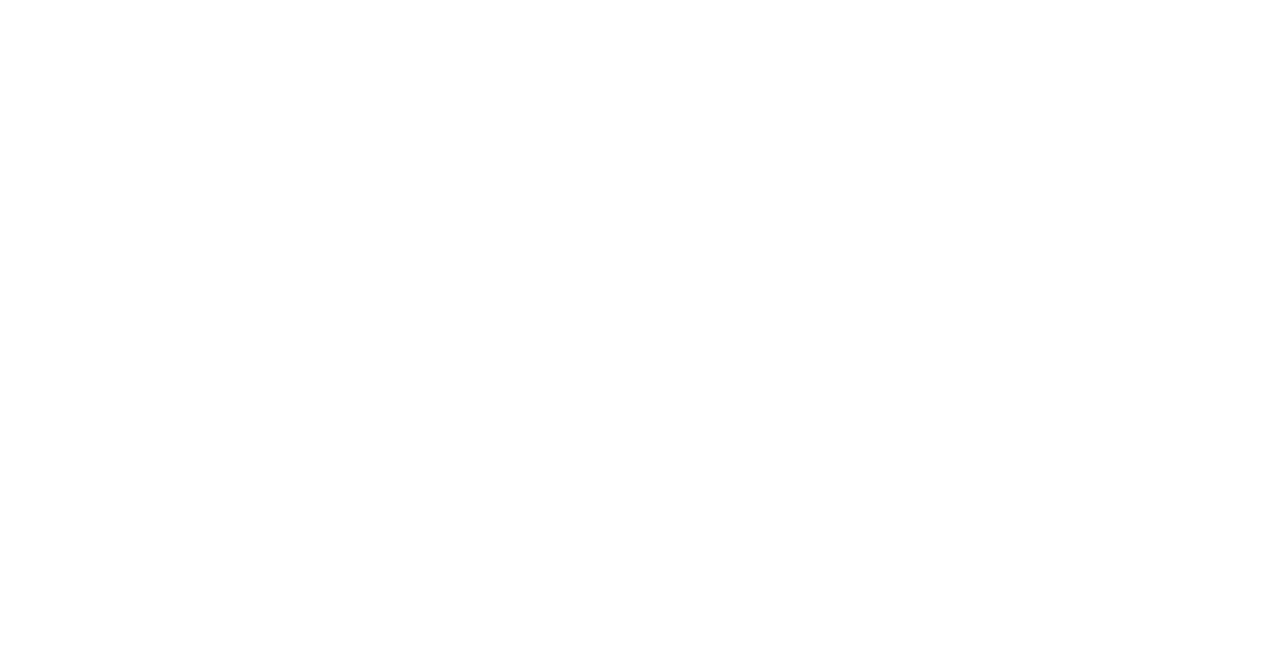
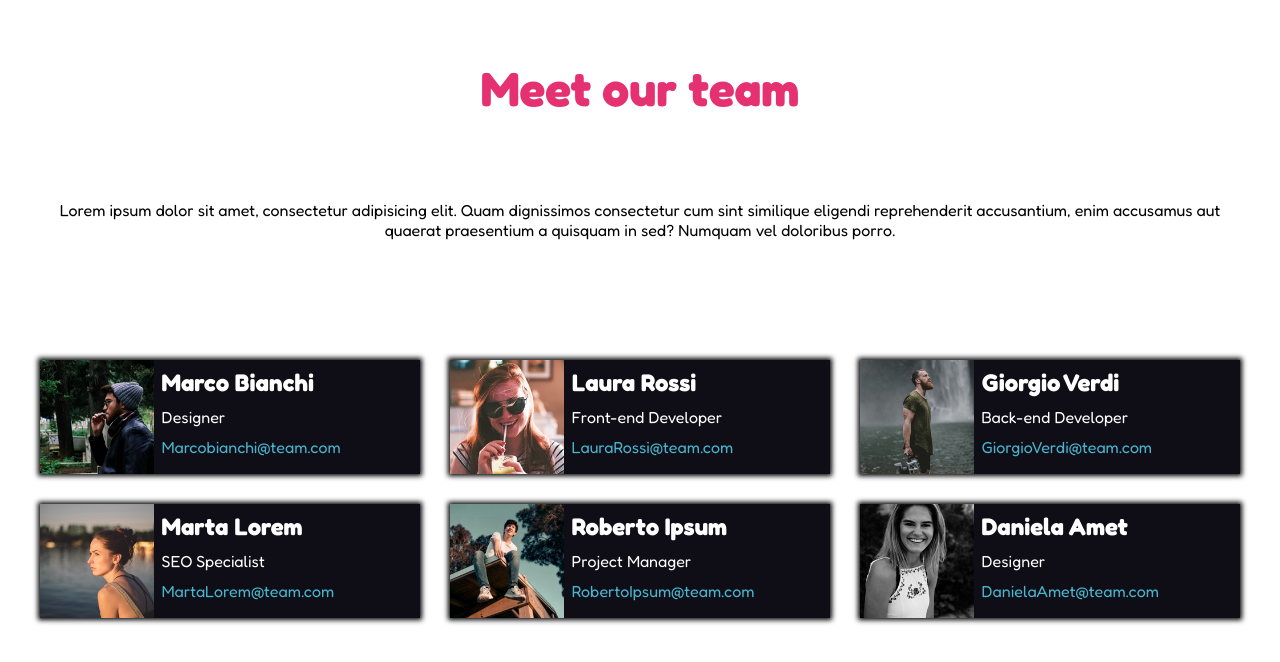
Before and after one commit to FrancescoBonandin/html-css-float-cards, a plain HTML site: page index.html in a window 1280 px wide. Drawn offline with Linux system fonts and the light colour scheme.

Commit message:
Fine esercizio

```diff
--- a/css/style.css
+++ b/css/style.css
@@ -10,6 +10,96 @@
 
 /*--GENERAL--*/
 
+*{
+    font-family: 'Fredoka', sans-serif;
+}
+
+main{
+    padding-bottom: 100px;
+}
+
+.container{
+    max-width: 1200px;
+    margin:0 auto;
+}
 
 
+.container section > p, h1{
+    text-align: center;
+}
+
+.float-left{
+    float: left;
+}
+
+.clearfix::after{
+    content: "";
+    display: table;
+    clear: both;
+}
+
 /*-----------*/
+
+/* header */
+
+header{
+    padding: 1em 0;
+}
+
+h1{
+    color: #E53170;
+    font-size: 3em;
+    line-height: 3em;
+}
+
+/*--------*/
+
+/*------SECTION 1--------*/
+
+section:first-of-type{
+    margin: 1.5em 0;
+
+}
+
+/*-----------------------*/
+
+
+/*------SECTION 2--------*/
+
+.cards-container{
+    margin-top: 10%;
+    width: 100%;
+}
+
+.card{
+    width: calc(100% / 3 - 20px);
+    background-color: #0F0E17;
+    margin: 0 0 30px 0;
+    box-shadow: 0 0 5px 2px black ;
+}
+
+.card-img{
+    width: 30%;
+}
+
+.card-info{
+    padding: 2%;
+}
+
+
+
+.card-info > :not(a){
+    color: white;
+    margin-bottom: 10px;
+}
+
+.card-info > a{
+    text-decoration: none;
+    color: #49B5CD;
+}
+
+.cards-container > .card:nth-of-type(3n+2){
+    margin: 0 30px;
+}
+
+/*-----------------------*/
--- a/index.html
+++ b/index.html
@@ -2,6 +2,7 @@
 <html lang="en">
 
     <head>
+
         <meta charset="UTF-8">
         <meta http-equiv="X-UA-Compatible" content="IE=edge">
         <meta name="viewport" content="width=device-width, initial-scale=1.0">
@@ -16,10 +17,145 @@
         <link rel="stylesheet" href="css/style.css">
 
         <title>Floating Cards</title>
+
     </head>
 
     <body>
 
+        <main>
+
+            <header>
+
+                <h1>Meet our team</h1>
+
+            </header>
+
+            <div class="container">
+
+                <!-- SECTION 1 -->
+
+                <section>
+
+                    <p>
+                        Lorem ipsum dolor sit amet, consectetur adipisicing elit. Quam dignissimos consectetur cum sint similique eligendi reprehenderit accusantium, enim accusamus aut quaerat praesentium a quisquam in sed? Numquam vel doloribus porro.
+                    </p>
+
+                </section>
+
+                <!-- END SECTION 1 -->
+
+                <!-- SECTION 2 -->
+
+                <section class="cards-container clearfix">
+
+                    <div class="card float-left clearfix">
+
+                        <img src="img/male1.png" alt="" class="float-left card-img">
+
+                        <div class="float-left card-info">
+
+                            <h2> Marco Bianchi</h2>
+
+                            <p>Designer</p>
+
+                            <a target="_blank" href="mailto:">Marcobianchi@team.com</a>
+
+                        </div>
+
+                    </div>
+
+                    <div class="card float-left clearfix">
+
+                        <img src="img/female1.png" alt="" class="float-left card-img">
+
+                        <div class="float-left card-info">
+
+                            <h2> Laura Rossi</h2>
+
+                            <p>Front-end Developer</p>
+
+                            <a target="_blank" href="mailto:">LauraRossi@team.com</a>
+
+                        </div>
+
+                    </div>
+
+                    <div class="card float-left clearfix">
+
+                        <img src="img/male2.png" alt="" class="float-left card-img">
+
+                        <div class="float-left card-info">
+
+                            <h2> Giorgio Verdi</h2>
+
+                            <p>Back-end Developer</p>
+
+                            <a target="_blank" href="mailto:">GiorgioVerdi@team.com</a>
+
+                        </div>
+
+                    </div>
+
+                    <div class="card float-left clearfix">
+
+                        <img src="img/female2.png" alt="" class="float-left card-img">
+
+                        <div class="float-left card-info">
+
+                            <h2> Marta Lorem</h2>
+
+                            <p>SEO Specialist</p>
+
+                            <a target="_blank" href="mailto:">MartaLorem@team.com</a>
+
+                        </div>
+
+                    </div>
+
+                    <div class="card float-left clearfix">
+
+                        <img src="img/male3.png" alt="" class="float-left card-img">
+
+                        <div class="float-left card-info">
+
+                            <h2> Roberto Ipsum</h2>
+
+                            <p>Project Manager</p>
+
+                            <a target="_blank" href="mailto:">RobertoIpsum@team.com</a>
+
+                        </div>
+
+                    </div>
+
+                    <div class="card float-left clearfix">
+
+                        <img src="img/female3.png" alt="" class="float-left card-img">
+
+                        <div class="float-left card-info">
+
+                            <h2> Daniela Amet</h2>
+
+                            <p>Designer</p>
+
+                            <a target="_blank" href="mailto:">DanielaAmet@team.com</a>
+
+                        </div>
+
+                    </div>
+
+
+
+
+                </section>
+                <!-- END SECTION 2 -->
+
+
+            </div>
+
+
+        </main>
+
     </body>
 
 </html>
```
